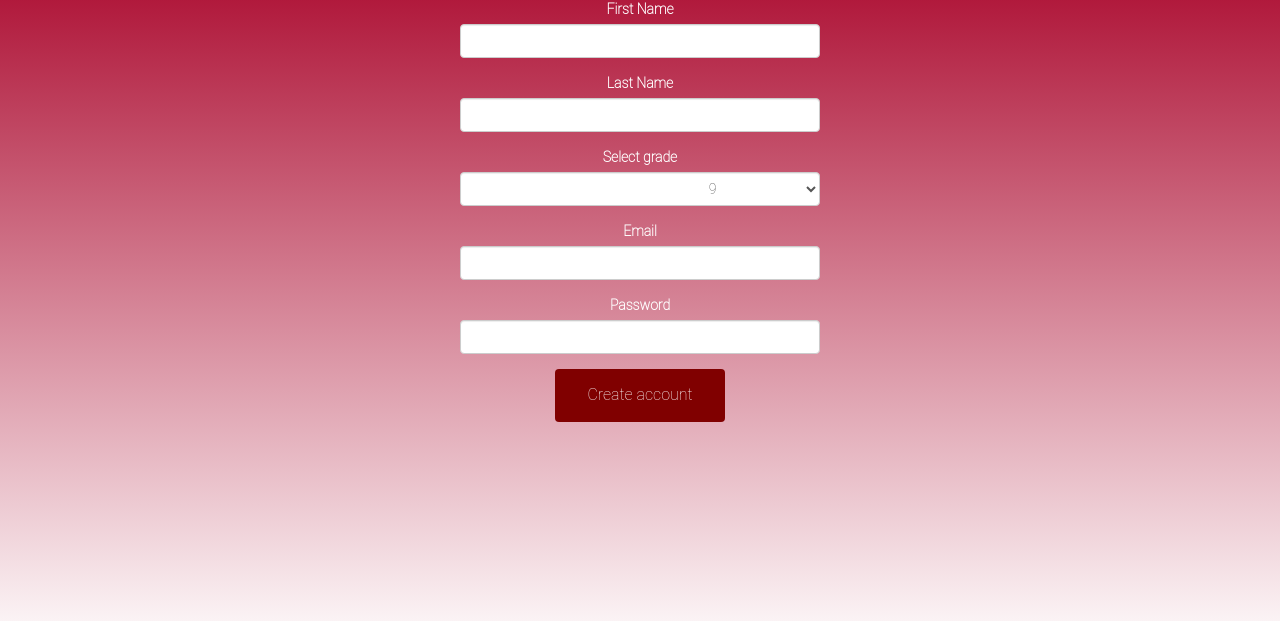
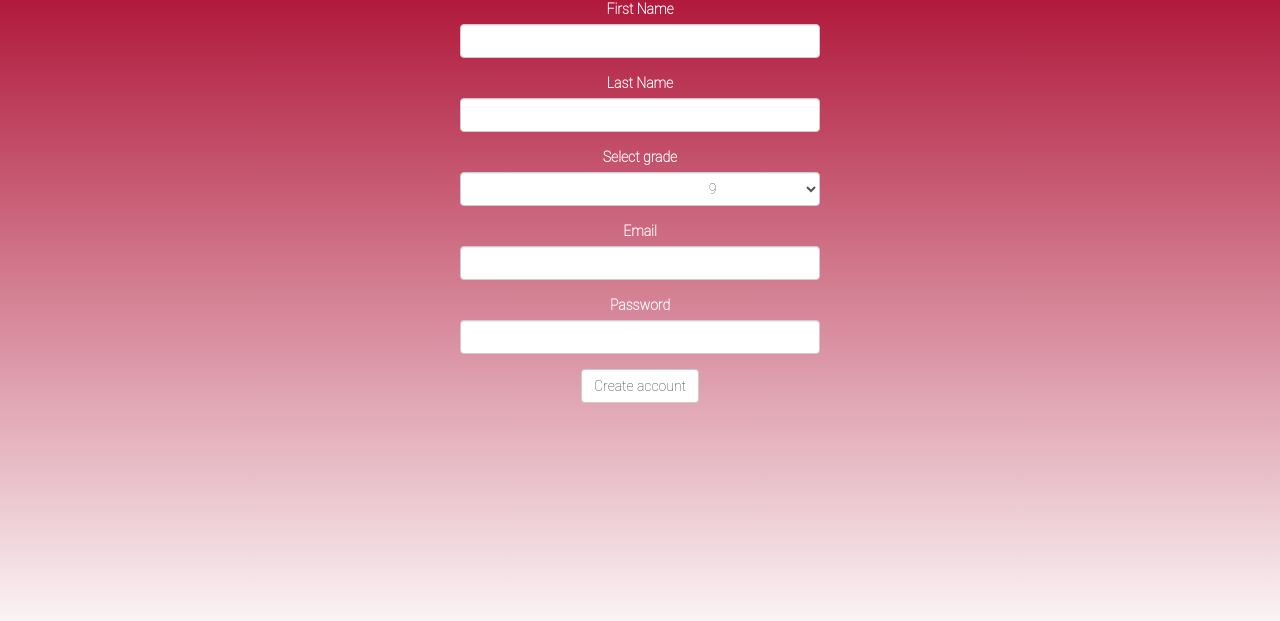
Before and after one commit to ECGHelloWorld/PhoenixNow, a Flask app: page /signup in a window 1280 px wide. Shown: the part 144-765 px from the top of the page. Run offline with Flask 2, Linux system fonts and the light colour scheme; some libraries are stand-ins or nearby versions.

Commit message:
Button modification

```diff
--- a/PhoenixNow/static/styles.css
+++ b/PhoenixNow/static/styles.css
@@ -43,7 +43,7 @@ filter: progid:DXImageTransform.Microsoft.gradient( startColorstr='#a90329', end
   padding-left: 47%;
 }
 
-.btn {
+#SignIn, #Register {
   background: #800000;
   color: white;
   border: none;
```
